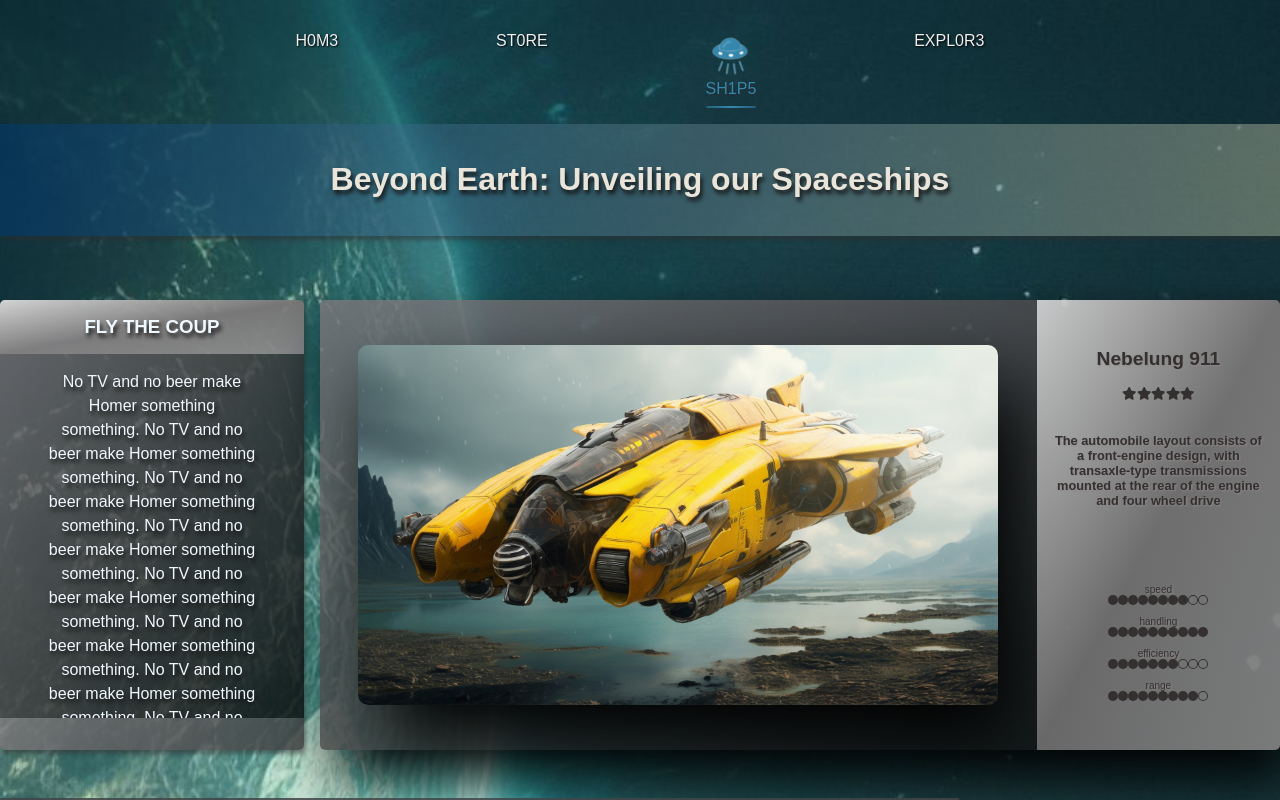
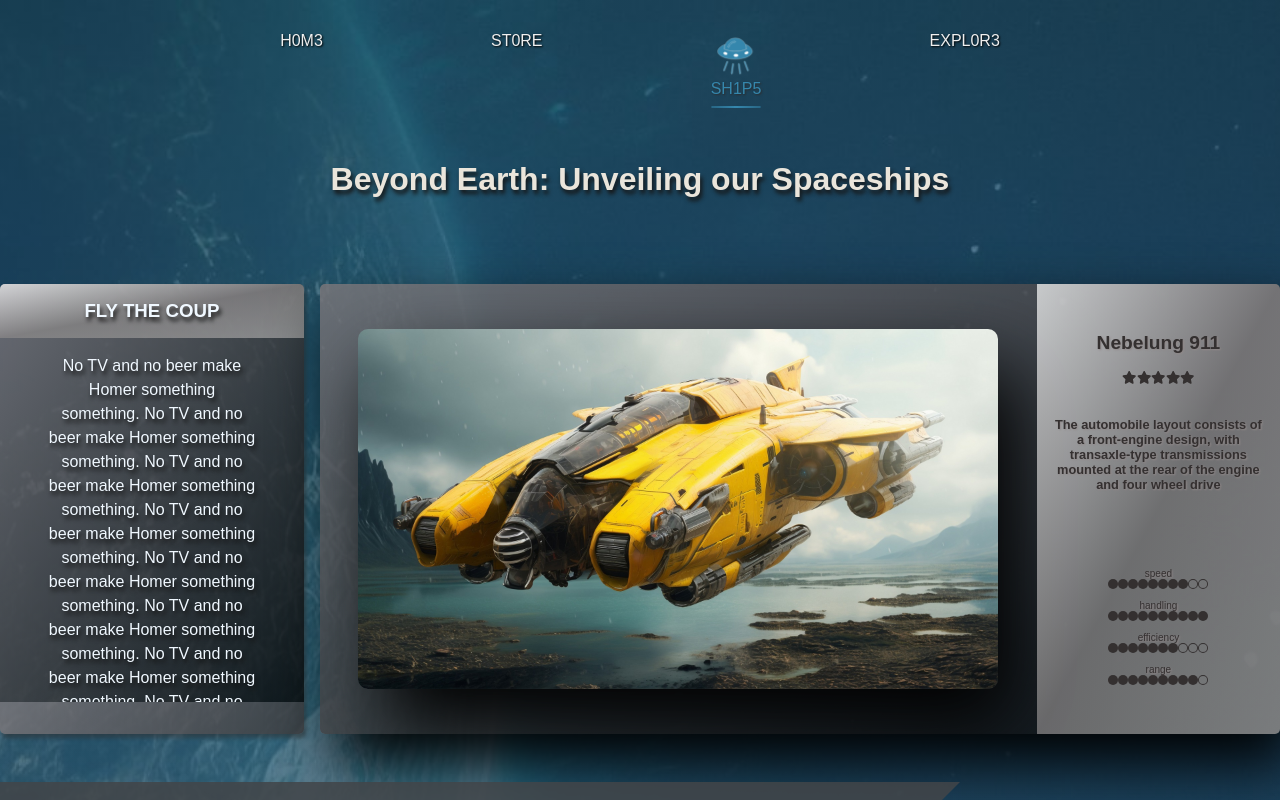
Before and after one commit to thegroosalugg/Andromeda, a React (Vite) app: page /ships in a window 1280 px wide. Shown: the top 800 px of the page. Built offline with nearby package versions, Linux system fonts and the light colour scheme; a web font is replaced by a local one.

Commit message:
unique spaceship page colors

```diff
--- a/src/components/header/Header.module.css
+++ b/src/components/header/Header.module.css
@@ -8,6 +8,4 @@
     hsla(60, 43%, 82%, 0.353)
   );
   padding: 1rem;
-  margin-bottom: 1rem;
-  box-shadow: 2px 4px 4px rgba(46, 46, 46, 0.5);
 }
--- a/src/components/header/Header.tsx
+++ b/src/components/header/Header.tsx
@@ -4,6 +4,7 @@ import css from './Header.module.css';
 
 export default function Header() {
   const { pathname } = useLocation();
+  const background = pathname === '/ships' ? 'linear-gradient(to bottom, rgba(34, 78, 115, 0.5), rgba(30, 72, 109, 0.6))' : ''
 
   const text = {
            '/': 'Welcome to Andromeda',
@@ -22,6 +23,8 @@ export default function Header() {
         height: text ? 'auto' : 0,
       }}
       transition={{ type: 'easeIn', duration: 0.8 }}
+      style={{ background }}
+
     >
       <motion.h1
         key={pathname}
--- a/src/components/navigation/Navigation.module.css
+++ b/src/components/navigation/Navigation.module.css
@@ -3,7 +3,7 @@
   padding: 0; /* necessary */
   display: flex;
   justify-content: center;
-  max-width: 95vw;
+  max-width: 100vw;
   overflow-x: auto;
 }
 
--- a/src/components/navigation/Navigation.tsx
+++ b/src/components/navigation/Navigation.tsx
@@ -1,15 +1,22 @@
-import css from './Navigation.module.css'
+import css from './Navigation.module.css';
 import NavButton from './NavButton';
+import { useLocation } from 'react-router-dom';
 
 export default function Navigation() {
+  const { pathname } = useLocation();
+  const background =
+    pathname === '/ships'
+      ? 'linear-gradient(to bottom, rgba(39, 86, 125, 0.4), rgba(34, 78, 115, 0.5))'
+      : '';
+
   return (
-      <nav className={css.nav}>
-        <ul>
-          <NavButton path='/'        name='H0M3'       />
-          <NavButton path='/store'   name='ST0RE' />
-          <NavButton path='/ships'   name='SH1P5' />
-          <NavButton path='/explore' name='EXPL0R3' />
-        </ul>
-      </nav>
+    <nav className={css.nav} style={{ background }}>
+      <ul>
+        <NavButton path='/' name='H0M3' />
+        <NavButton path='/store' name='ST0RE' />
+        <NavButton path='/ships' name='SH1P5' />
+        <NavButton path='/explore' name='EXPL0R3' />
+      </ul>
+    </nav>
   );
 }
--- a/src/pages/root.tsx
+++ b/src/pages/root.tsx
@@ -6,6 +6,7 @@ import { useLocation } from 'react-router-dom';
 
 export default function RootLayout({ children }: { children: React.ReactNode }) {
   const { pathname } = useLocation();
+  const background = pathname === '/ships' ? 'linear-gradient(to bottom, rgba(30, 72, 109, 0.6), rgba(25, 57, 94, 0.9))' : ''
 
   return (
     <>
@@ -18,7 +19,8 @@ export default function RootLayout({ children }: { children: React.ReactNode })
           animate={{ opacity: 1, y: 0  }}
           exit={{ opacity: 0, y: '100px' }}
           transition={{ type: 'spring', ease: 'linear', stiffness: 100, duration: 0.5 }}
-        >
+          style={{ background }}
+          >
           {children}
         </motion.main>
       </AnimatePresence>
```
